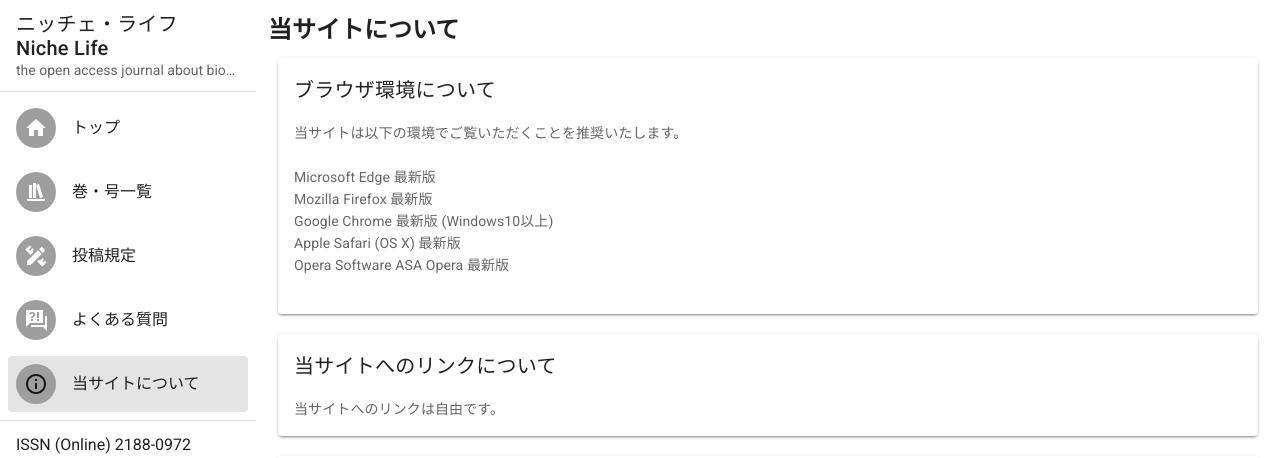
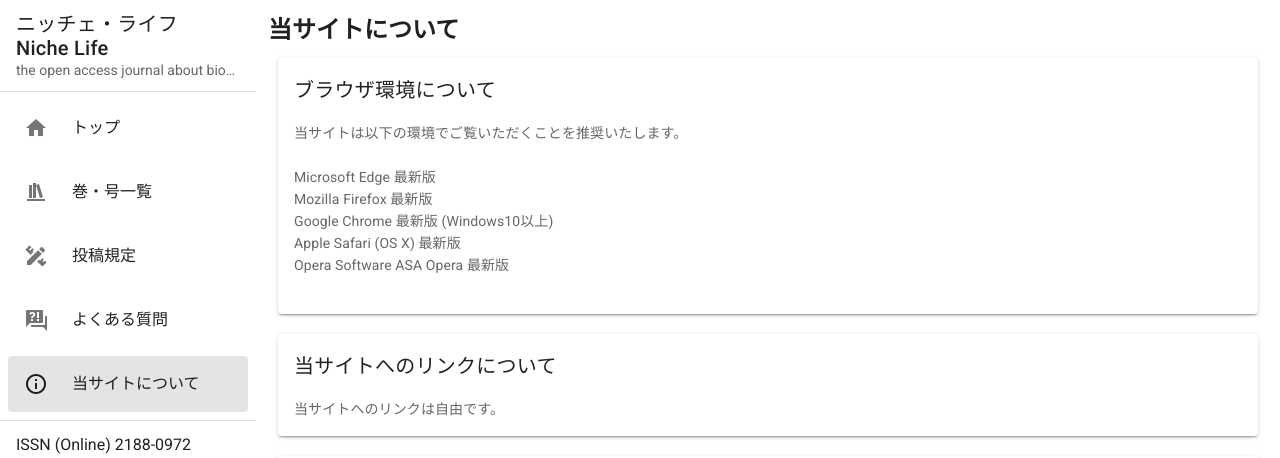
Before and after one commit to niche-life/life, a Nuxt app: page /about in a window 1280 px wide. Shown: the top 458 px of the page. Built offline with nearby package versions, Linux system fonts and the light colour scheme.

Commit message:
bug: サイドバーのavatarがずれていたため、一旦削除

```diff
--- a/components/SideNavigation.vue
+++ b/components/SideNavigation.vue
@@ -18,9 +18,7 @@
       <v-list nav>
         <v-list-item v-for="item in links" :key="item.title" :to="item.to" link>
           <v-list-item-avatar>
-            <v-avatar color="grey">
-              <v-icon dark v-text="item.icon"></v-icon>
-            </v-avatar>
+            <v-icon v-text="item.icon"></v-icon>
           </v-list-item-avatar>
           <v-list-item-content>
             <v-list-item-title>
--- a/layouts/default.vue
+++ b/layouts/default.vue
@@ -11,6 +11,7 @@
           <nuxt />
         </v-container>
       </v-content>
+      <FooterComponent />
     </div>
   </v-app>
 </template>
```
